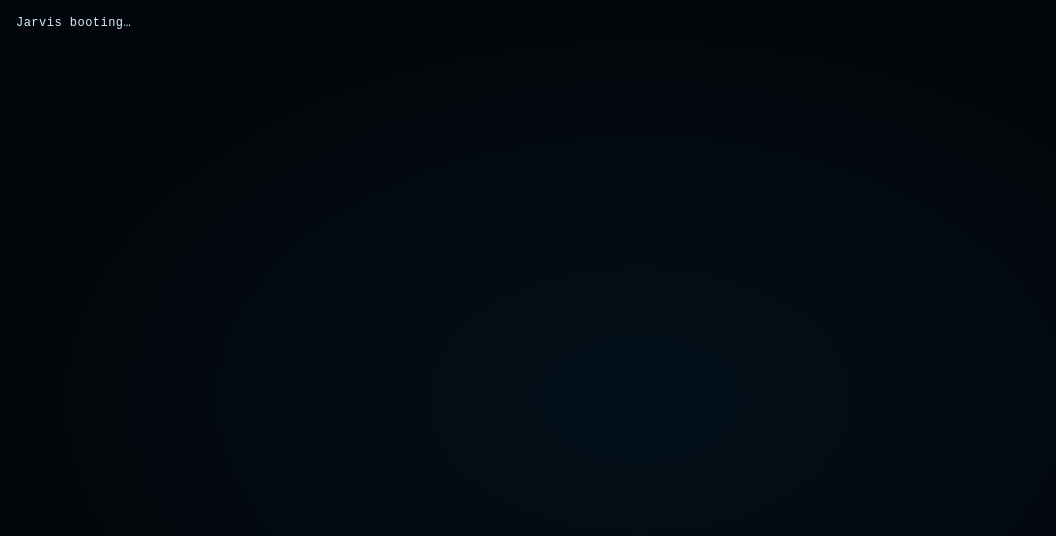
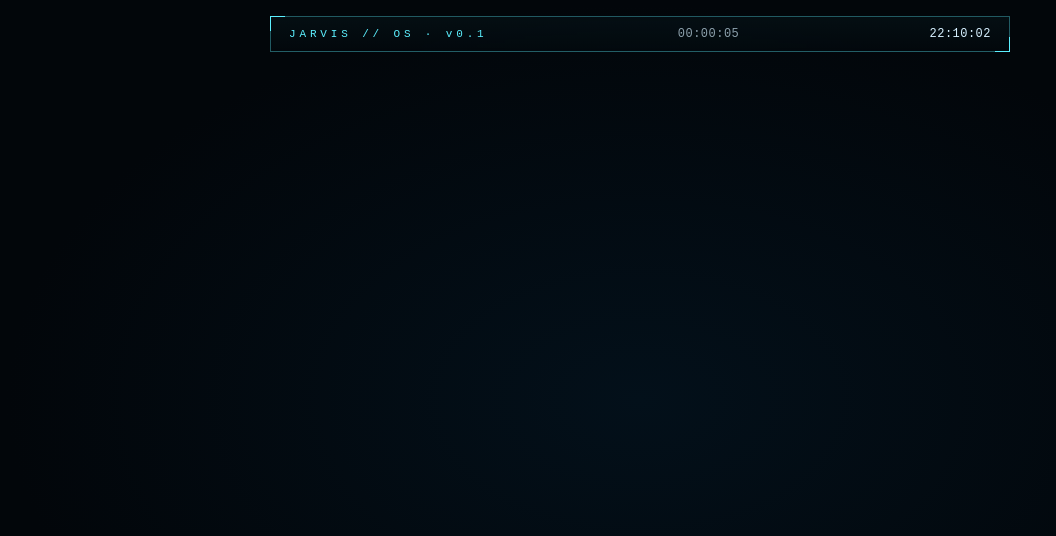
Before and after one commit to mhaegeman/jarvis, a website built with Vite: page web/index.html in a window 1280 px wide. Shown: the whole page, without its empty margins (0-1056 px from the left). Built offline with nearby package versions, Linux system fonts and the light colour scheme.

Commit message:
feat(web): Header component + clock/uptime; vite alias for @/ paths

```diff
--- a/web/src/main.ts
+++ b/web/src/main.ts
@@ -1,7 +1,12 @@
 import "./style.css";
+import { Header } from "@/ui/Header";
 
-const app = document.getElementById("app");
-if (app) {
-  app.textContent = "Jarvis booting…";
-  document.body.dataset.ready = "true";
+const start = Date.now();
+const header = new Header('[data-cell="top"]');
+
+function tick(): void {
+  header.render({ uptimeMs: Date.now() - start });
+  requestAnimationFrame(tick);
 }
+tick();
+document.body.dataset.ready = "true";
--- a/web/src/styles/panel.css
+++ b/web/src/styles/panel.css
@@ -47,3 +47,13 @@
   background: var(--accent);
   box-shadow: 0 0 12px var(--accent);
 }
+
+.header {
+  display: flex;
+  align-items: center;
+  justify-content: space-between;
+  padding: 10px 18px;
+}
+.header .id { letter-spacing: 0.35em; font-size: 11px; color: var(--accent); }
+.header .uptime, .header .clock { font-variant-numeric: tabular-nums; }
+.header .uptime { color: var(--fg-dim); }
--- /dev/null
+++ b/web/src/ui/Header.ts
@@ -0,0 +1,22 @@
+import { Component } from "./Component";
+
+interface HeaderState {
+  uptimeMs: number;
+}
+
+const pad2 = (n: number): string => String(n).padStart(2, "0");
+
+export class Header extends Component<HeaderState> {
+  override render(state: HeaderState): void {
+    const d = new Date();
+    const clock = `${pad2(d.getHours())}:${pad2(d.getMinutes())}:${pad2(d.getSeconds())}`;
+    const u = Math.floor(state.uptimeMs / 1000);
+    const uptime = `${pad2(Math.floor(u / 3600))}:${pad2(Math.floor((u % 3600) / 60))}:${pad2(u % 60)}`;
+    this.root.classList.add("panel", "header");
+    this.root.innerHTML = `
+      <span class="id">JARVIS // OS · v0.1</span>
+      <span class="uptime">${uptime}</span>
+      <span class="clock">${clock}</span>
+    `;
+  }
+}
--- a/web/vite.config.ts
+++ b/web/vite.config.ts
@@ -1,5 +1,11 @@
 import { defineConfig } from "vite";
+import { fileURLToPath, URL } from "node:url";
 
 export default defineConfig({
   server: { port: 5173 },
+  resolve: {
+    alias: {
+      "@": fileURLToPath(new URL("./src", import.meta.url)),
+    },
+  },
 });
```
Also changed, not shown: web/src/ui/Panel.ts (added, +7 -0 lines).
